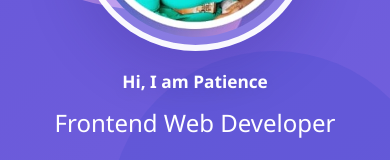
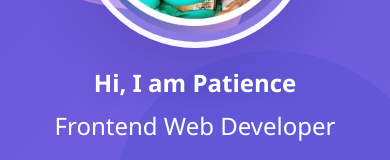
Before and after one commit to patie01/patie-portfolio, a plain HTML site: page index.html in a window 390 px wide. Shown: the part 289-449 px from the top of the page. Drawn offline with Linux system fonts and the light colour scheme.

Commit message:
Change h1 font-size to use clamp for responsiveness

```diff
--- a/style.css
+++ b/style.css
@@ -93,7 +93,7 @@ footer {
 }
 
 h1 {
-  font-size: 1.08rem;
+  font-size: clamp(1.8rem,5vw,2,5rem);
   line-height: 1.05;
   font-weight: 800;
   text-shadow: 0 5px 20px rgba(48, 35, 115, 0.16);
```
